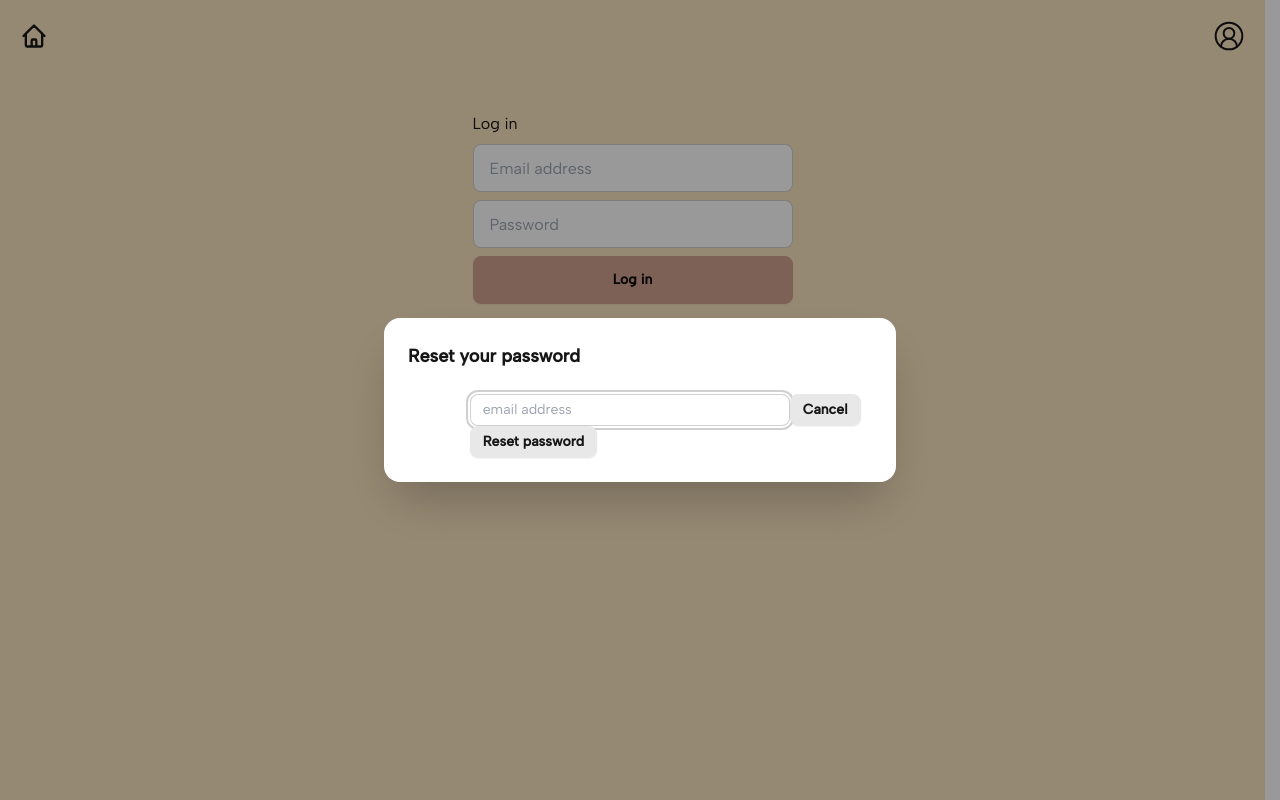
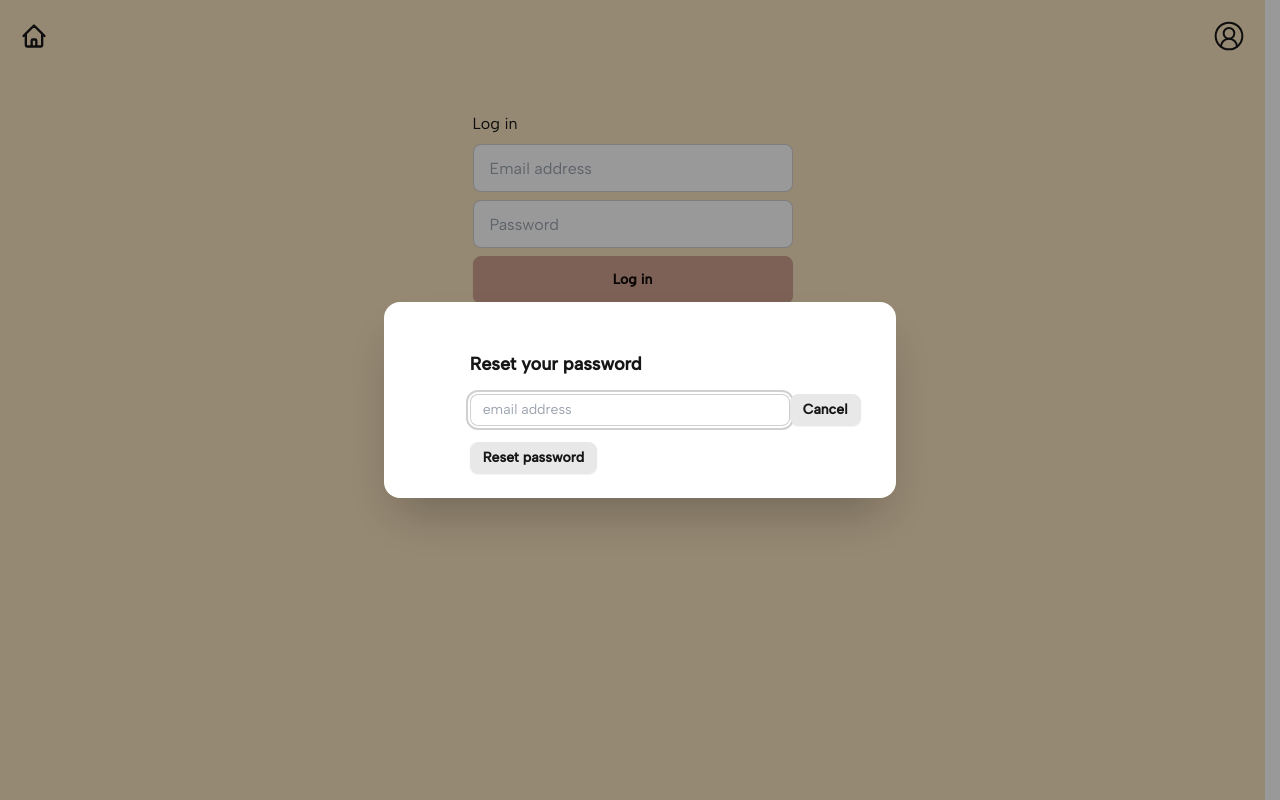
Before and after one commit to felicialyden/recipe-search-frontend, a React (Vite) app: page /recipe-search-frontend/login in a window 1280 px wide. Both pictures are taken after a click on the element "Forgot your password?". Built offline with nearby package versions, Linux system fonts and the light colour scheme.

Commit message:
add error handling when requesting password link

```diff
--- a/src/components/ResetPasswordForm.tsx
+++ b/src/components/ResetPasswordForm.tsx
@@ -9,7 +9,6 @@ const ResetPasswordForm = () => {
 
 const supabaseUrl = import.meta.env.VITE_SUPABASE_URL || '';
 const supabaseAnonKey = import.meta.env.VITE_SUPABASE_KEY || '';
-
 const supabase = createClient(supabaseUrl, supabaseAnonKey);
 
     // const { resetPassword } = useContext(AuthContext)
--- a/src/components/ResetPasswordModal.tsx
+++ b/src/components/ResetPasswordModal.tsx
@@ -1,28 +1,42 @@
-import { SyntheticEvent, useContext } from "react"
+import { useContext } from "react"
 import { AuthContext } from "../contexts/AuthContext"
 import toast from "react-hot-toast"
+import { Response } from "../types"
 
 const ResetPasswordModal = () => {
     const { sendPasswordLink } = useContext(AuthContext)
 
-    const handleSendPasswordEmail = async(e: SyntheticEvent) => {
-        e.preventDefault()
-        const form = e.target as HTMLFormElement;
-        const email = (form.elements.namedItem('email') as HTMLInputElement).value
+    const handleSendPasswordEmail = async() => {
+        const email = (document.querySelector('input[name="email"]') as HTMLInputElement).value
         if(!email) return toast('Please enter the email address associated with your account')
-        const response = await sendPasswordLink(email)
-        console.log(response)
+        try {
+          const response = await sendPasswordLink(email) as Response
+          if(!response.success) {
+            throw response.error
+          }
+          toast.success("A password recovery link has been sent to your email")
+        } catch (error) {
+          toast.error(`${error}`)
+
+        }
+
+    }
+
+    const closeModal = () => {
+      const modalElement = document.getElementById('resetPasswordModal')
+      modalElement?.classList.remove('modal-open')
+      document.getElementById('resetPasswordModal')
     }
 
   return (
     <dialog id="resetPasswordModal" className="modal">
   <div className="modal-box">
-    <h3 className="font-bold text-lg mb-4">Reset your password</h3>
     <div className="modal-action">
-      <form onSubmit={handleSendPasswordEmail} method="dialog">
-      <input name="email" className="input input-bordered w-full max-w-xs input-sm" placeholder="email address"></input>
-        <button className="btn btn-sm mr-2">Cancel</button>
-        <button className="btn btn-sm">Reset password</button>
+      <form method="dialog" id="resetPasswordForm">
+      <h3 className="font-bold text-lg mb-4">Reset your password</h3>
+      <input name="email" className="input input-bordered w-full max-w-xs input-sm mb-4" placeholder="email address"></input>
+        <button onClick={closeModal} className="btn btn-sm mr-2">Cancel</button>
+        <button onClick={handleSendPasswordEmail} className="btn btn-sm">Reset password</button>
       </form>
     </div>
   </div>
```
Also changed, not shown: 1 other file (tests, documents, lock files or other folders).
